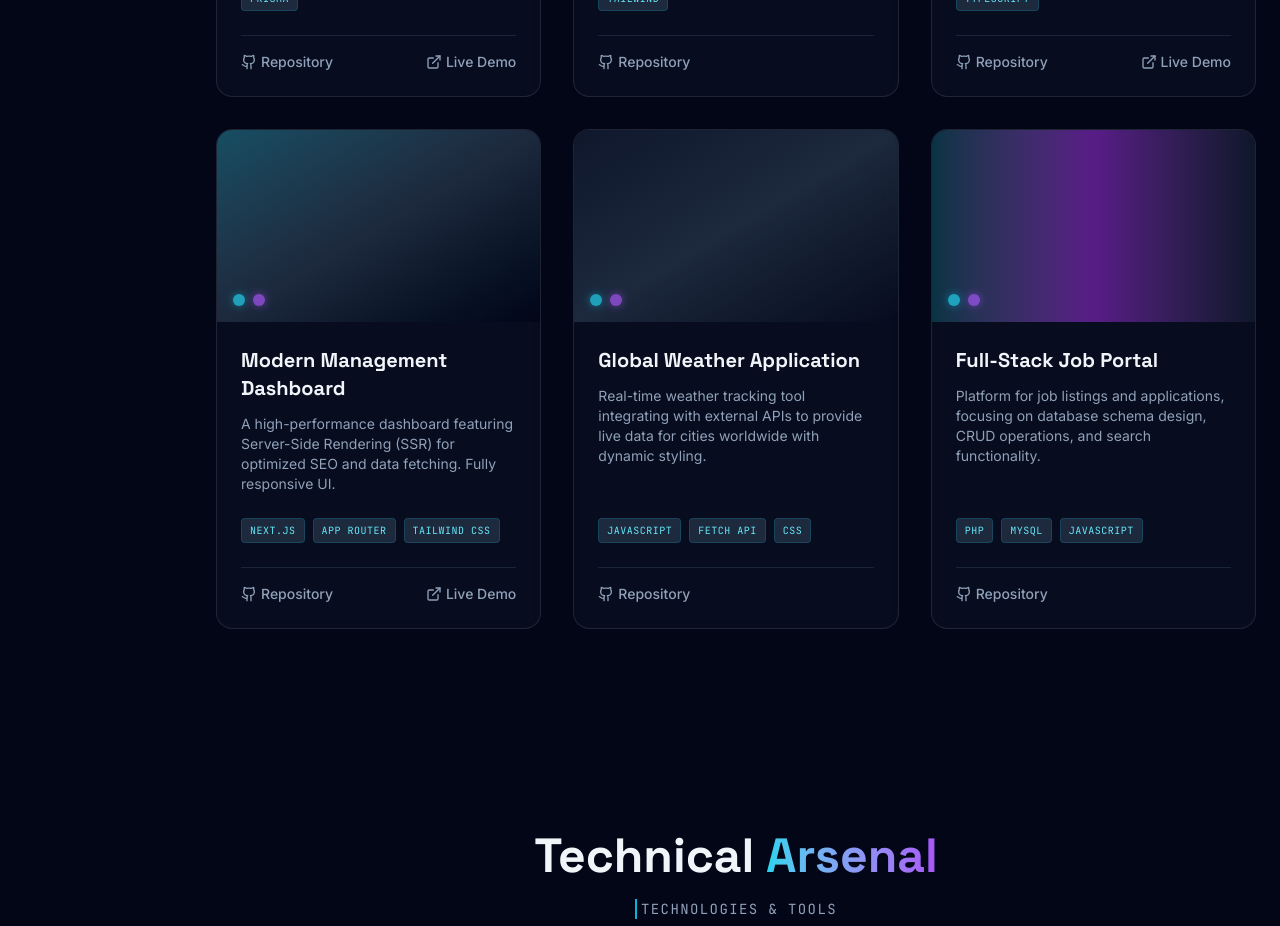
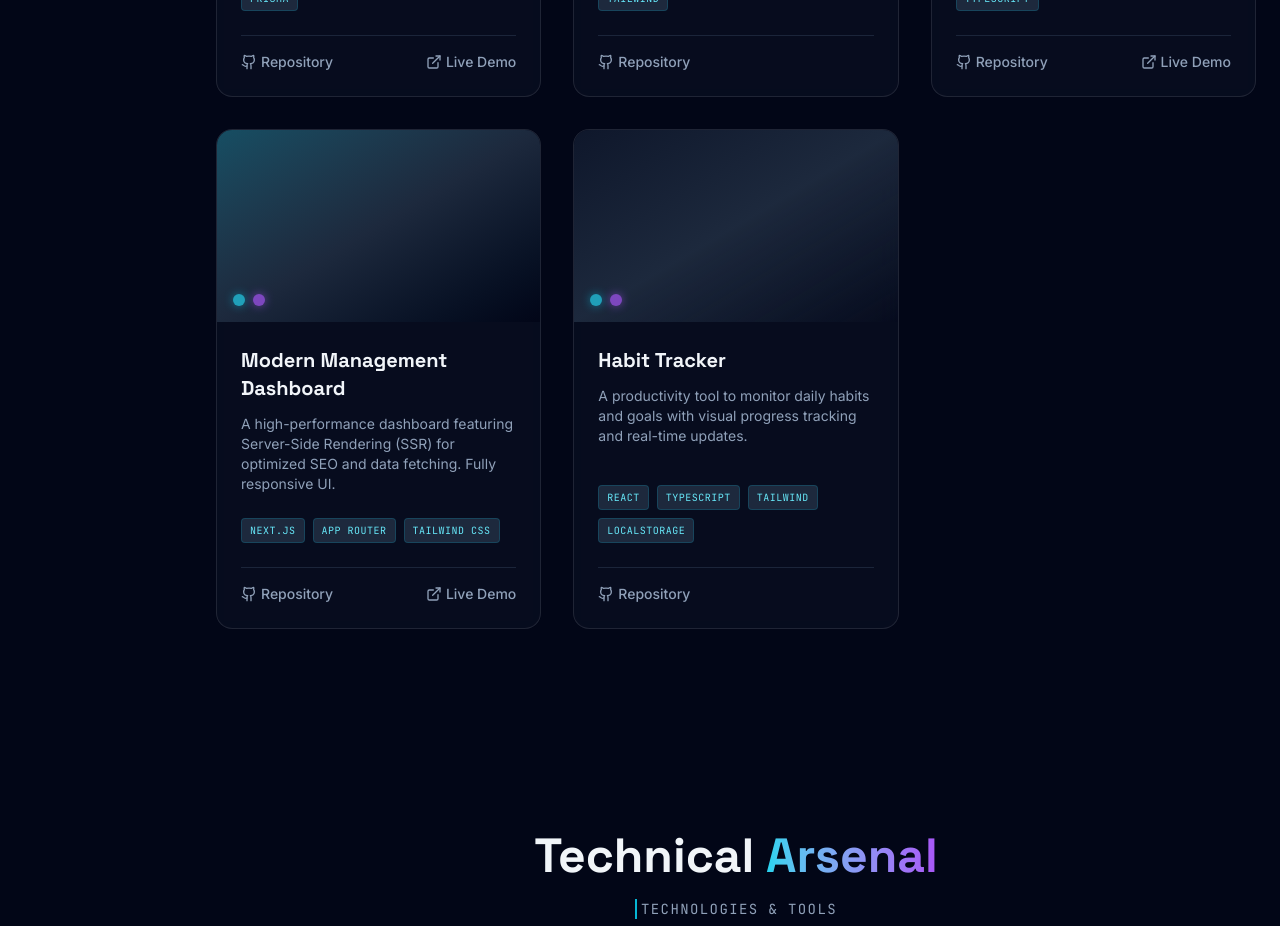
Before and after one commit to devAbdiT/Personal-Portfolio, a React (Vite) app: page / in a window 1280 px wide. Shown: the part 1480-2406 px from the top of the page. Built offline with nearby package versions, Linux system fonts and the light colour scheme.

Commit message:
feat: update projects list
Replace outdated projects with the new Habit Tracker and consolidate the portfolio project entries.

```diff
--- a/src/components/Projects.tsx
+++ b/src/components/Projects.tsx
@@ -42,21 +42,12 @@ export function Projects() {
     },
     {
       id: 5,
-      title: "Global Weather Application",
-      description: "Real-time weather tracking tool integrating with external APIs to provide live data for cities worldwide with dynamic styling.",
-      tags: ["JavaScript", "Fetch API", "CSS"],
+      title: "Habit Tracker",
+      description: "A productivity tool to monitor daily habits and goals with visual progress tracking and real-time updates.",
+      tags: ["React", "TypeScript", "Tailwind", "LocalStorage"],
       repo: "https://github.com/devAbdiT",
       demo: "",
       image: "bg-gradient-to-br from-slate-900 via-slate-800 to-secondary-950"
-    },
-    {
-      id: 6,
-      title: "Full-Stack Job Portal",
-      description: "Platform for job listings and applications, focusing on database schema design, CRUD operations, and search functionality.",
-      tags: ["PHP", "MySQL", "JavaScript"],
-      repo: "https://github.com/devAbdiT",
-      demo: "",
-      image: "bg-gradient-to-r from-primary-950 via-secondary-900 to-slate-900"
     }
   ];
 
```
